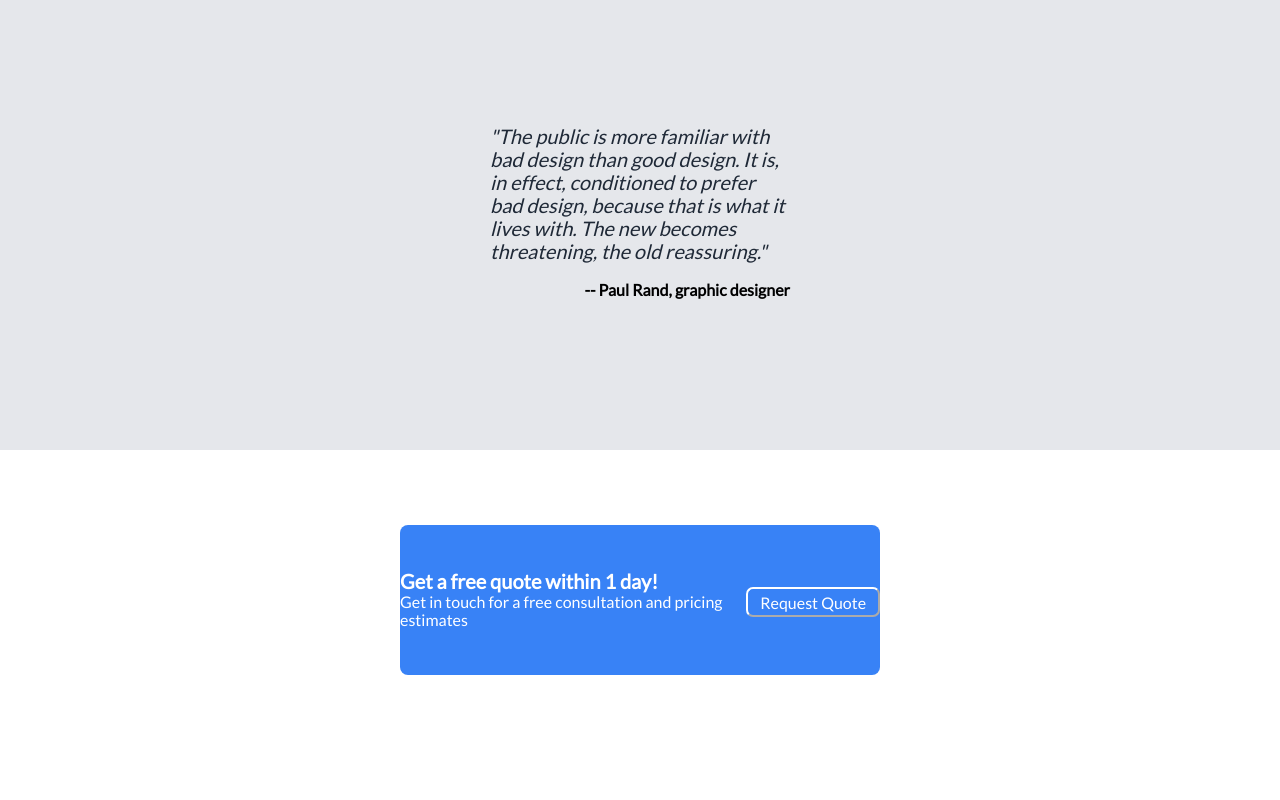
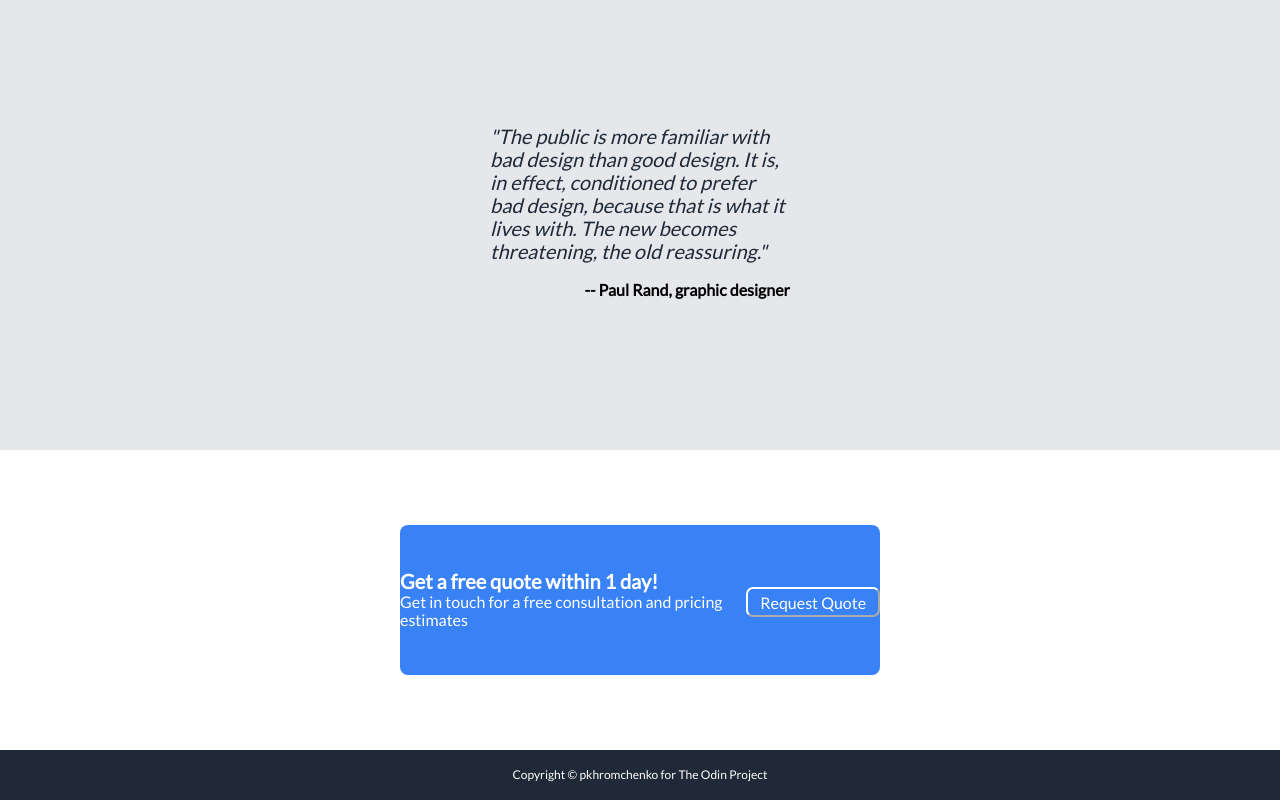
Before and after one commit to pkhromchenko/polygon-landing-page, a plain HTML site: page index.html in a window 1280 px wide. Shown: the part 1025-1825 px from the top of the page. Before the commit the page ends 1775 px from the top, so only its background shows below. Drawn offline with Linux system fonts and the light colour scheme.

Commit message:
draft 1.1

```diff
--- a/index.html
+++ b/index.html
@@ -70,5 +70,8 @@
         <button class = "quote-btn">Request Quote</button>
       </div>
       </div>
+      <footer>
+          <text>Copyright © pkhromchenko for The Odin Project </text>
+      </footer>
    </body>
 </html>
--- a/styles/style.css
+++ b/styles/style.css
@@ -156,3 +156,12 @@ li {
   font-size: 20px;
   font-weight: bold;
 }
+footer {
+  background-color: #1f2937;
+  color: white;
+  height: 50px;
+  display: flex;
+  justify-content: center;
+  align-items: center;
+  font-size: 12px;
+}
```
